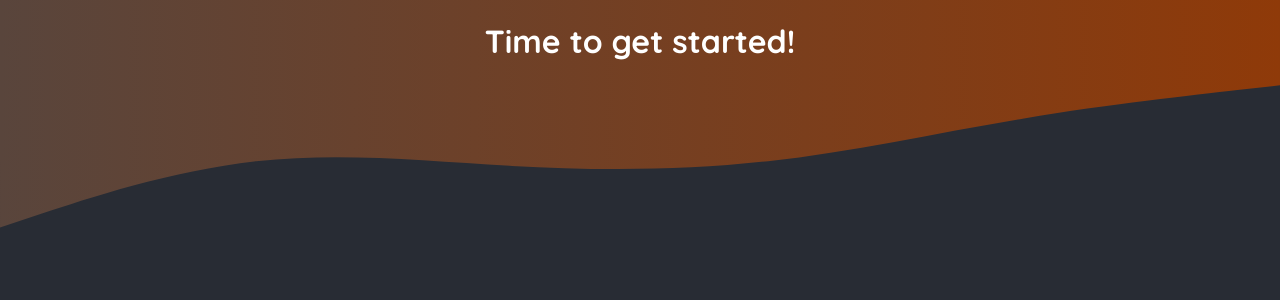
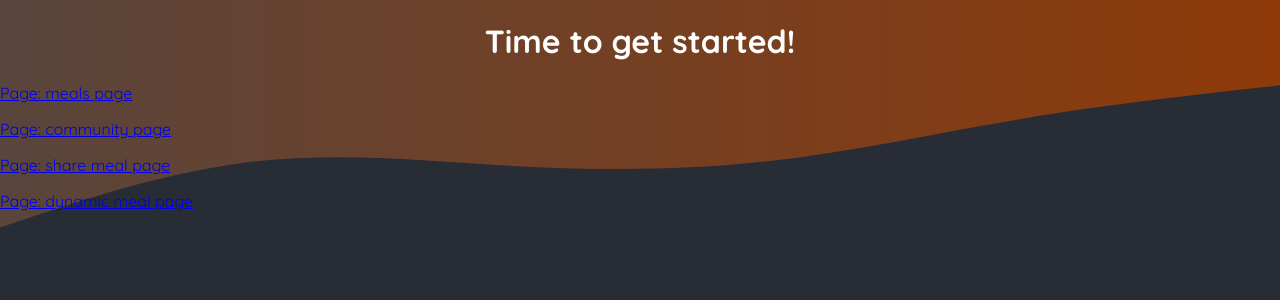
Before and after one commit to panpan31415/nestjs-practices, a Next.js app in the folder foodies-starting-project/: page / in a window 1280 px wide. Shown: the top 300 px of the page. Built offline with nearby package versions, Linux system fonts and the light colour scheme.

Commit message:
finish exercise: understanding file base routes.

```diff
--- a/foodies-starting-project/app/page.js
+++ /dev/null
@@ -1,9 +0,0 @@
-export default function Home() {
-  return (
-    <main>
-      <h1 style={{ color: 'white', textAlign: 'center' }}>
-        Time to get started!
-      </h1>
-    </main>
-  );
-}
--- /dev/null
+++ b/foodies-starting-project/app/page.jsx
@@ -0,0 +1,23 @@
+import Link from "next/link";
+
+export default function Home() {
+  return (
+    <main>
+      <h1 style={{ color: "white", textAlign: "center" }}>
+        Time to get started!
+      </h1>
+      <p>
+        <Link href="/meals">Page: meals page</Link>
+      </p>
+      <p>
+        <Link href="/community">Page: community page</Link>
+      </p>
+      <p>
+        <Link href="/meals/share">Page: share meal page </Link>
+      </p>
+      <p>
+        <Link href="/meals/dynamic-meal">Page: dynamic meal page</Link>
+      </p>
+    </main>
+  );
+}
```
Also changed, not shown: foodies-starting-project/app/community/page.js (added, +10 -0 lines), foodies-starting-project/app/meals/[meal]/page.js (added, +10 -0 lines), foodies-starting-project/app/meals/page.js (added, +10 -0 lines), foodies-starting-project/app/meals/share/page.js (added, +10 -0 lines), 1 other file (tests, documents, lock files or other folders).
